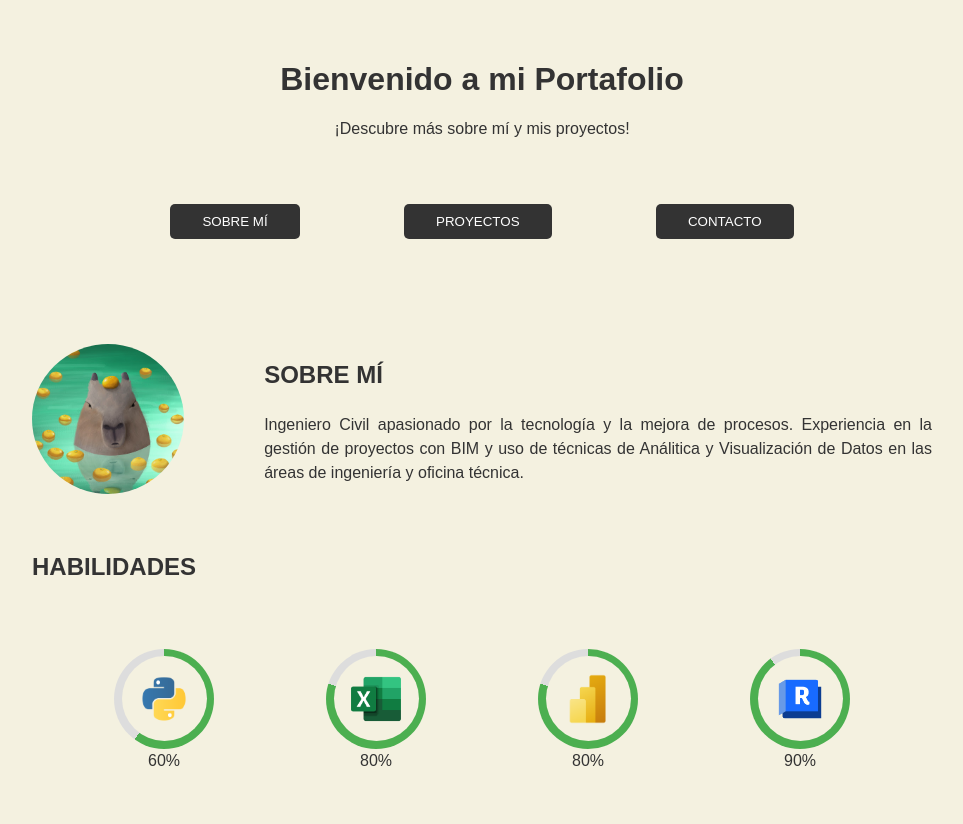
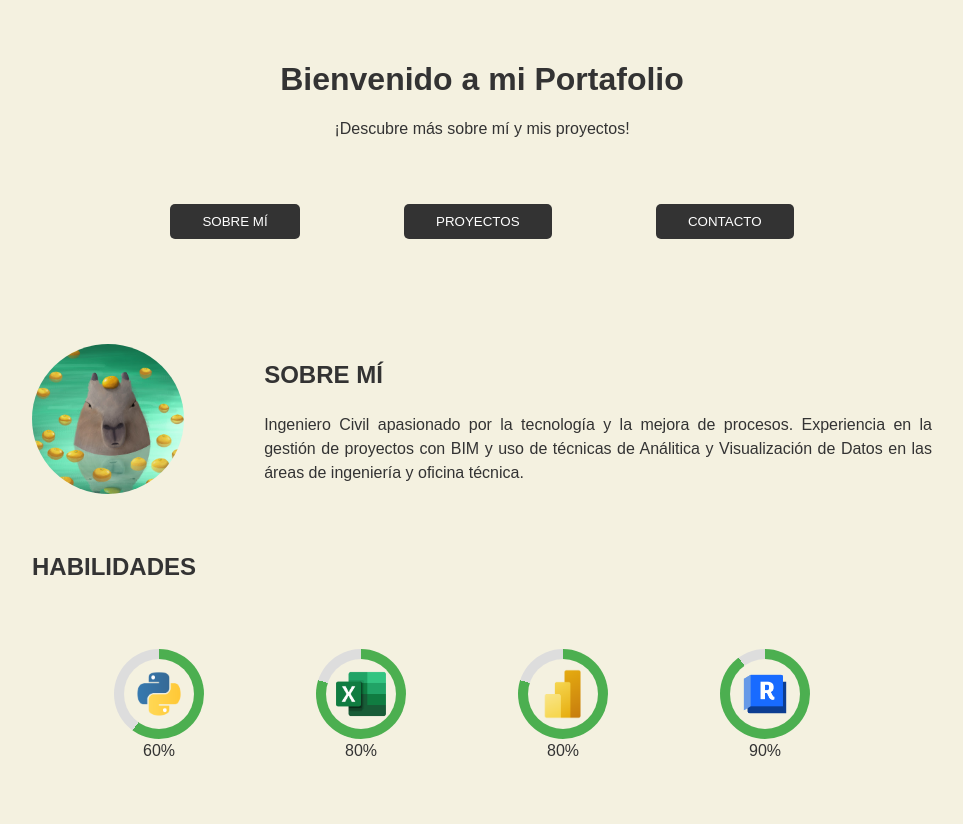
Before and after one commit to FabioTori/github.portafolio, a plain HTML site: page index.html in a window 1280 px wide. Shown: the whole page, without its empty margins (158-1121 px from the left). Drawn offline with nearby package versions, Linux system fonts and the light colour scheme.

Commit message:
Update styles.css

```diff
--- a/styles.css
+++ b/styles.css
@@ -56,8 +56,8 @@ section {
 /* --- CÍRCULOS DE HABILIDAD --- */
 .circle {
     position: relative;
-    width: 100px; /* Tamaño del círculo base */
-    height: 100px;
+    width: 90px; /* Tamaño del círculo base */
+    height: 90px;
     border-radius: 50%;
     background: conic-gradient(
         #4caf50 0%, /* Color del progreso */
@@ -72,8 +72,8 @@ section {
 .circle::before {
     content: '';
     position: absolute;
-    width: 85px; /* Tamaño interior */
-    height: 85px;
+    width: 70px; /* Tamaño interior */
+    height: 70px;
     border-radius: 50%;
     background: #f4f1e0; /* Fondo interior del círculo */
 }
```
